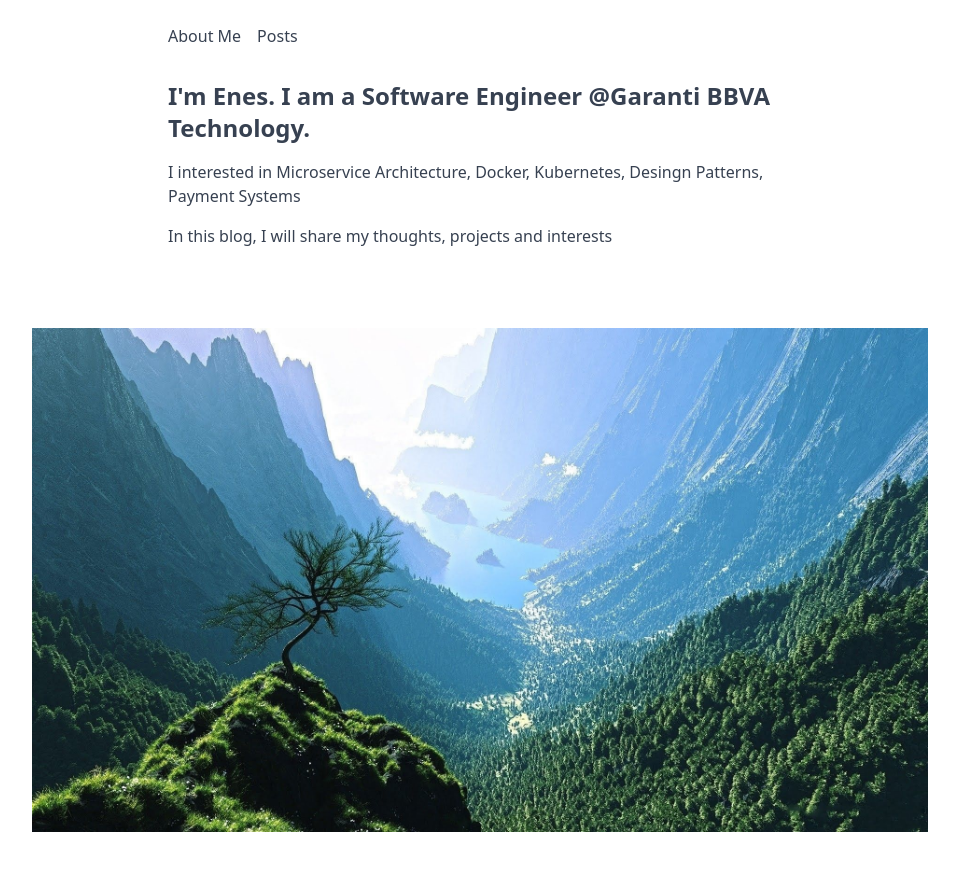
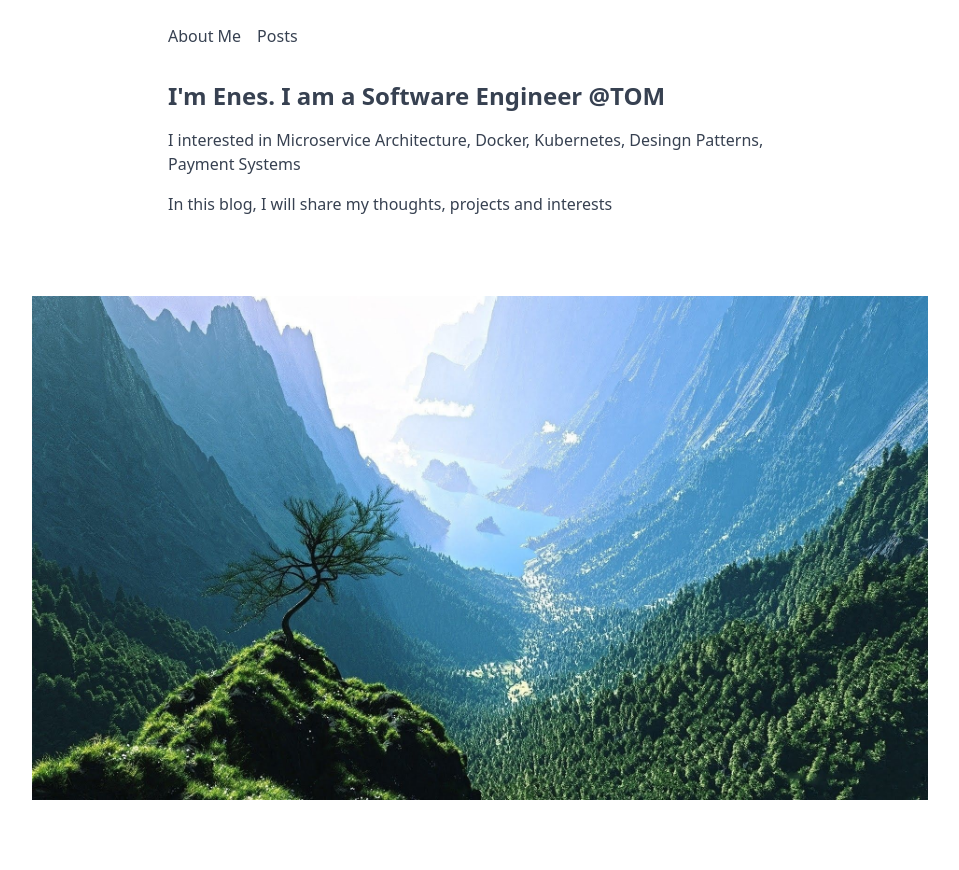
Before and after one commit to koksalmis/koksalmiscom, a Next.js app: page / in a window 1280 px wide. Shown: the top 870 px of the page, without its empty margins (160-1119 px from the left). Built offline with nearby package versions, Linux system fonts and the light colour scheme.

Commit message:
changed company

```diff
--- a/pages/index.js
+++ b/pages/index.js
@@ -4,7 +4,7 @@ function HomePage() {
       <div className="site-container">
         <div className="space-y-4">
           <h1 className="text-2xl font-bold">
-            I'm Enes. I am a Software Engineer @Garanti BBVA Technology.
+            I'm Enes. I am a Software Engineer <a href="https://www.tompay.com.tr/">@TOM</a>
           </h1>
           <p>
             I interested in Microservice Architecture, Docker, Kubernetes,
```
